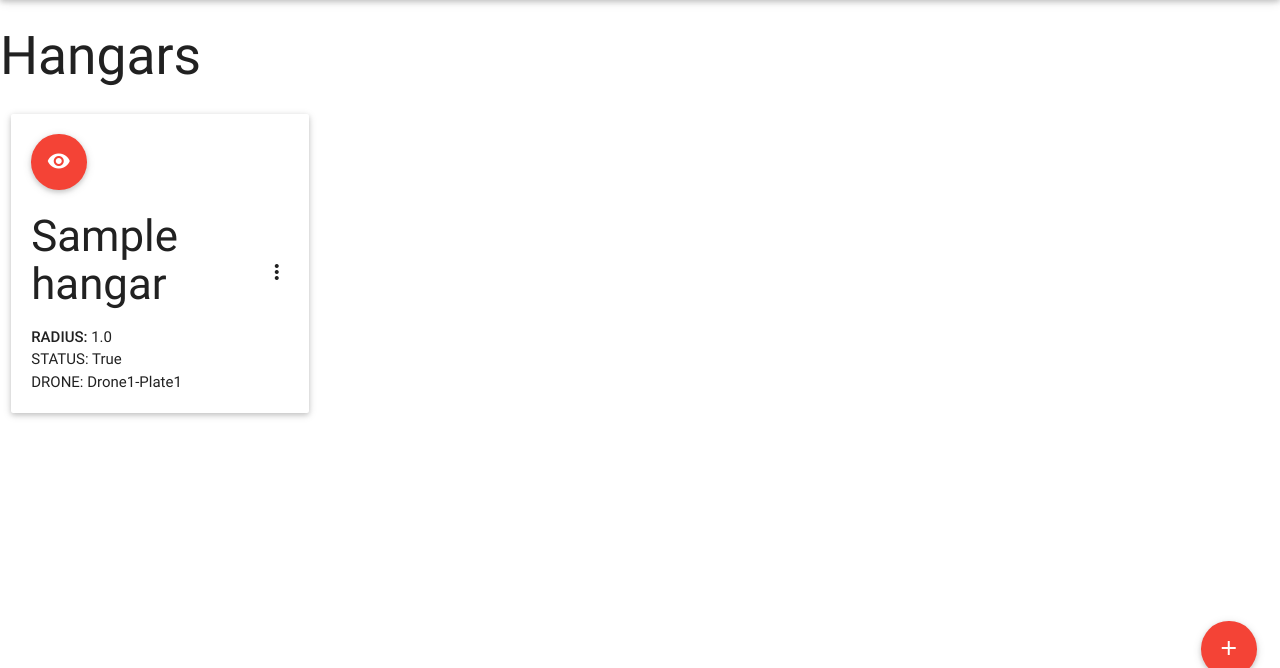
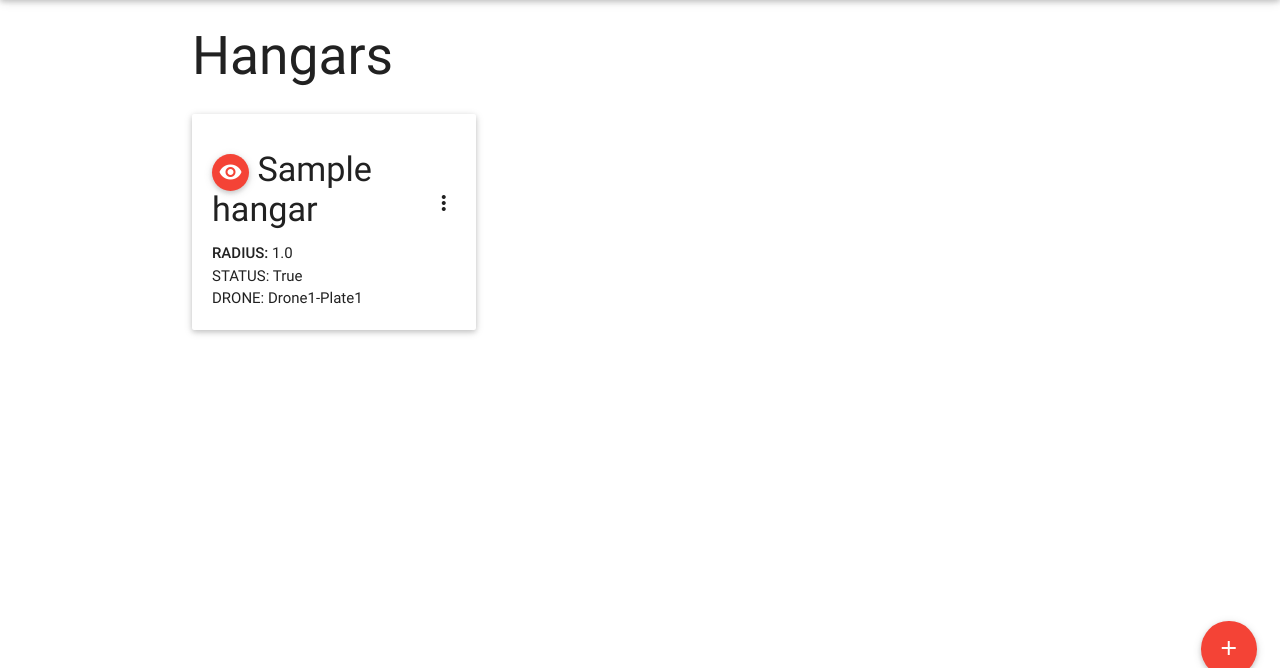
Before and after one commit to FaedDroneLogistics/gsoc15, a Django app: page /hangars/ in a window 1280 px wide. Shown: the part 64-732 px from the top of the page. Run offline with Django 3.2, Linux system fonts and the light colour scheme; data comes from the database, SQL or seed files in the repository; both versions use the stored data as it was after the commit; tables that the repository leaves empty hold one stand-in row (values such as "Sample post"); some libraries are stand-ins or nearby versions.

Commit message:
Template changes hangars

```diff
--- a/faed_management_tool/faed_management/templates/base.html
+++ b/faed_management_tool/faed_management/templates/base.html
@@ -189,6 +189,7 @@ $('.meteostations').on('click', function(){
 		<a href="#"  data-activates="slide-out" class="button-collapse  show-on-large"><i class="mdi-navigation-menu"></i></a>
 	    </nav>
     </div>
+
         {% block content %}
         {% endblock content %}
     </body>
--- a/faed_management_tool/faed_management/templates/droppoints.html
+++ b/faed_management_tool/faed_management/templates/droppoints.html
@@ -2,6 +2,7 @@
 
 {% block content %}
 
+          <div class="container">
 
 
 
@@ -41,6 +42,6 @@
 
         {% endfor %}
 
-
+</div>
 
 {% endblock content %}
--- a/faed_management_tool/faed_management/templates/hangar_form.html
+++ b/faed_management_tool/faed_management/templates/hangar_form.html
@@ -1,6 +1,8 @@
 {% extends "base.html" %}
 
 {% block content %}
+          <div class="container">
+
     <div class="row">
         <form class="col s12" method="post" enctype="multipart/form-data" action="">
             {% csrf_token %}
@@ -72,4 +74,5 @@
 
         </form>
     </div>
+              </div>
 {% endblock content %}
--- a/faed_management_tool/faed_management/templates/hangars.html
+++ b/faed_management_tool/faed_management/templates/hangars.html
@@ -2,16 +2,17 @@
 
 
 {% block content %}
+          <div class="container">
 
     <h2>Hangars</h2>
     <div class="row">
         {% for hangar in object_list %}
-            <div class="col s3">
+            <div class="col s4">
                 <div class="card">
                     <div class="card-content">
-                        <a class="btn-floating btn-large waves-effect waves-light red" ><i class="material-icons">visibility</i></a>
 
-                        <h3 class="activator grey-text text-darken-4">{{ hangar.name }}<i class="material-icons right">more_vert</i></h3>
+                        <h4 class="activator grey-text text-darken-4"><a class="btn-floating btn waves-effect waves-light red" ><i class="material-icons">visibility</i></a>
+{{ hangar.name }}<i class="material-icons right">more_vert</i></h4>
                         <p><strong>RADIUS:</strong> {{ hangar.radius }}</p>
                         <p>STATUS: {{ hangar.is_available }}</p>
                         <p>DRONE: {{ hangar.drone }}</p>
@@ -21,7 +22,13 @@
                         <span class="card-title grey-text text-darken-4">Drones<i class="material-icons right">close</i></span>
                         <p>Aqui hi haurà informació el dron que té associat.</p>
                         <a class="btn-floating btn-large waves-effect waves-light red"><i class="material-icons">mode_edit</i></a>
-                        <a class="btn-floating btn-large waves-effect waves-light red" href="/hangars/delete_hangar/{{hangar.id}}"><i class="material-icons" >delete</i></a>
+
+
+                        <a class="btn-floating btn-large waves-effect waves-light red" onclick="Materialize.toast('<span>Are you sure?</span><a class=&quot;btn-flat yellow-text&quot; href=/hangars/delete_hangar/{{hangar.id}}>Delete<a>', 5000)"><i class="material-icons" >delete</i></a>
+
+
+
+
                     </div>
                 </div>
             </div>
@@ -33,4 +40,5 @@
             <i class="large material-icons">add</i>
         </a>
     </div>
+              </div>
 {% endblock content %}
```
Also changed, not shown: faed_management_tool/db.sqlite3.
